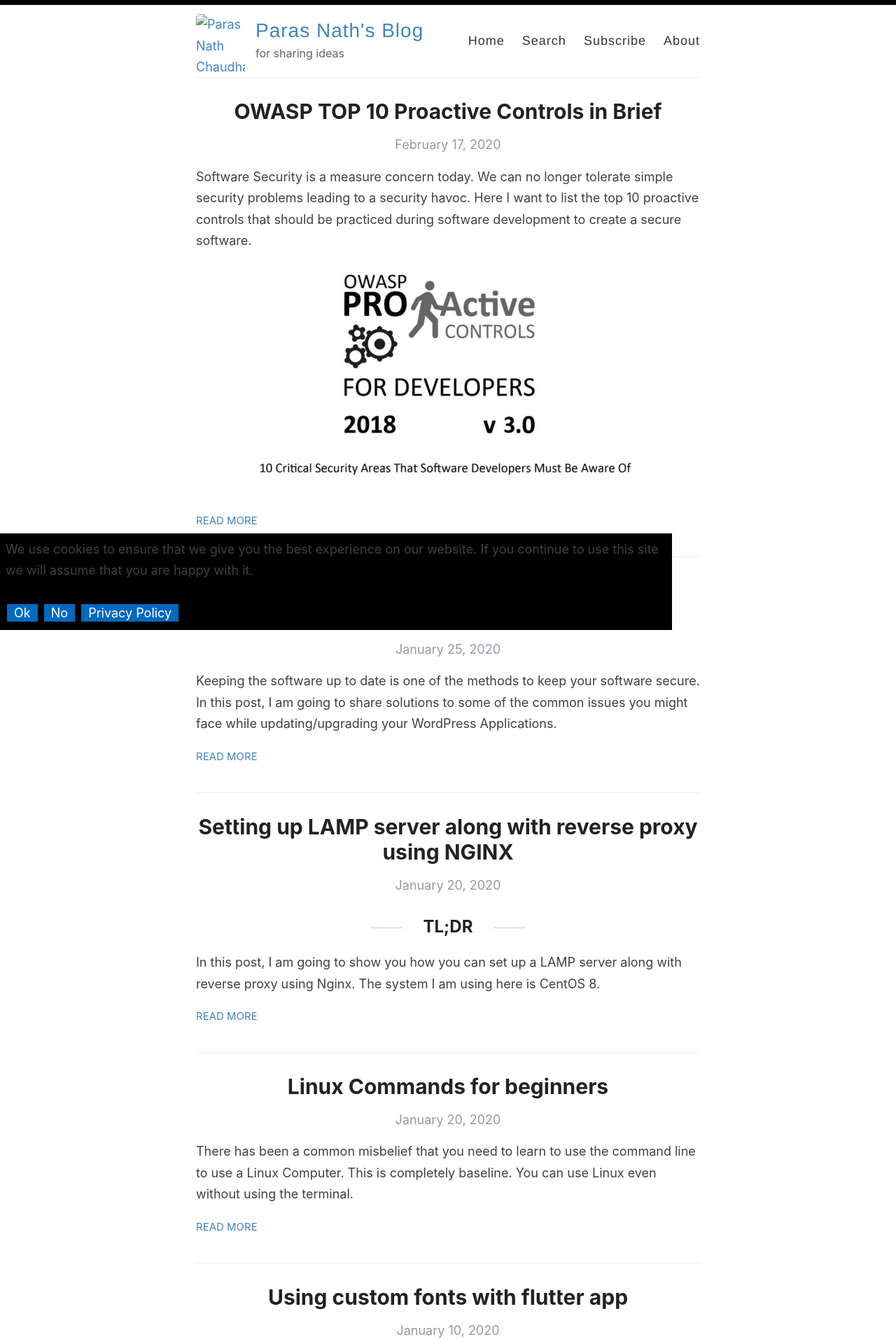
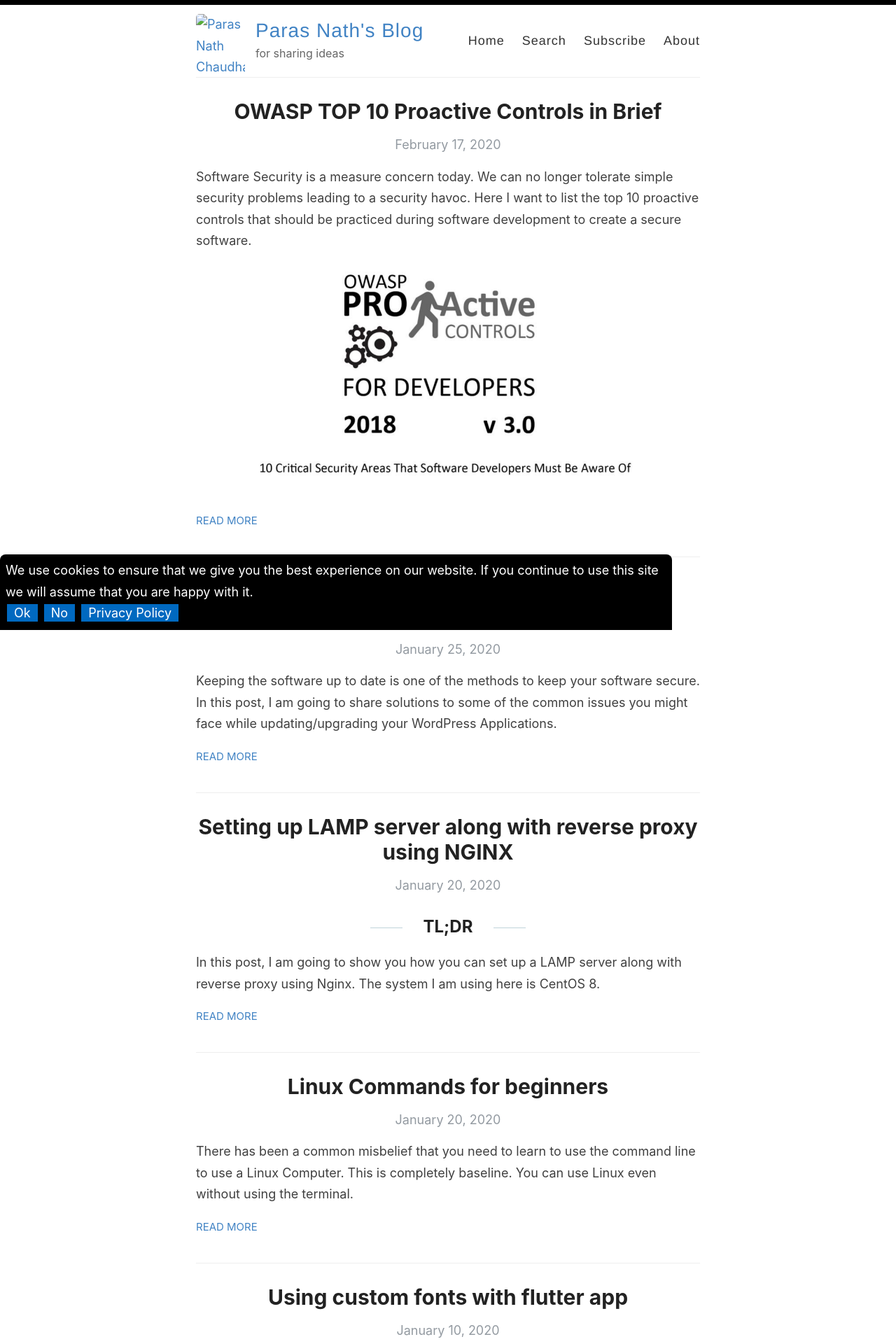
Before and after one commit to opnchaudhary/parasnath.com.np, a Jekyll site: the page built from src/index.html, in a window 1280 px wide. Shown: the top 1920 px of the page at 70% size. Built offline with Jekyll 4.4.1, drawn with Linux system fonts in a browser that asks for light colours; the list of posts is cut into pages by our own code.

Commit message:
add border-radius

```diff
--- a/src/_layouts/default.html
+++ b/src/_layouts/default.html
@@ -51,7 +51,7 @@
     </div>
     <div class="gdpr hide">
         We use cookies to ensure that we give you the best experience on our website. If you continue to use this site we will assume that you are happy with it.
-        <br /><br />
+        <br />
         <a class="btn" href="javascript:acceptGdpr()">Ok</a>
         <a class="btn" href="javascript:rejectGdpr()">No</a>
         <a class="btn" href="/blog/privacy-policy/">Privacy Policy</a>
--- a/src/assets/style.scss
+++ b/src/assets/style.scss
@@ -1147,8 +1147,10 @@
   bottom: 0;
   z-index: 5;
   background-color: black;
+  color: white;
   padding: 8px;
   width: 75%;
+  border-radius: 8px 8px 0px 0px;
 }
 .btn{
   background: #0069c0;
--- a/src/public/css/style.css
+++ b/src/public/css/style.css
@@ -250,8 +250,10 @@
     bottom: 0;
     z-index: 5;
     background-color: black;
+    color: white;
     padding: 8px;
     width: 75%;
+    border-radius: 8px 8px 0px 0px;
 }
 .btn{
     background: #0069c0;
```
